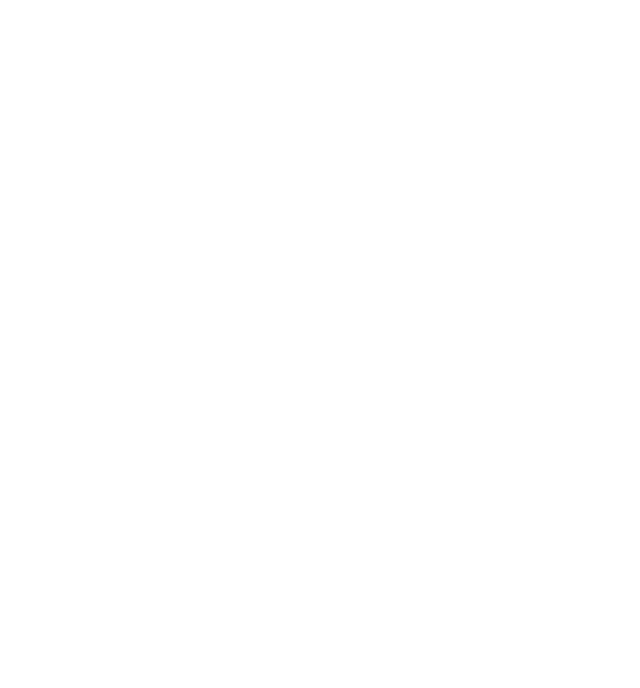
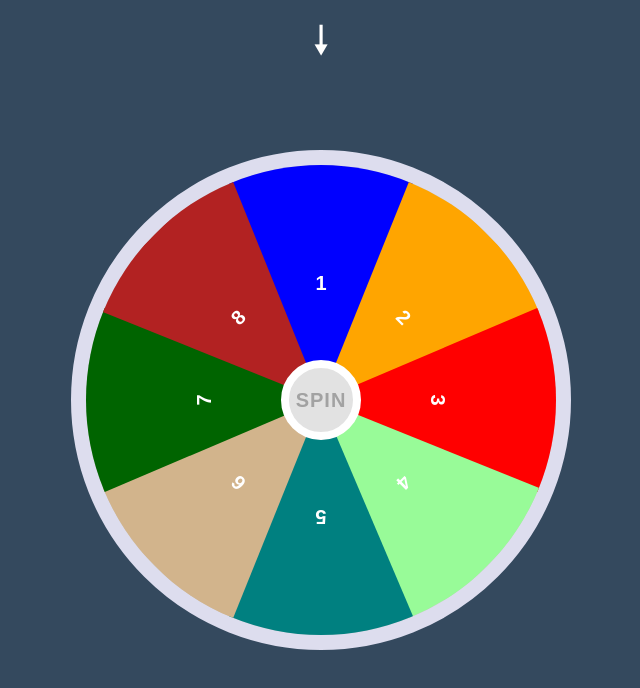
Before and after one commit to adnankasem/portfolio-project, a plain HTML site: page index.html in a window 1280 px wide. Shown: the whole page, without its empty margins (319-959 px from the left). Drawn offline with nearby package versions, Linux system fonts and the light colour scheme.

Commit message:
Basic Spinner with Arrow

```diff
--- /dev/null
+++ b/Css/styles.css
@@ -0,0 +1,112 @@
+*{
+    box-sizing: border-box;
+}
+
+body{
+    margin: 0;
+    padding: 0;
+    background-color: #34495e;
+    display: flex;
+    align-items: center;
+    justify-content: center;
+    height: 100vh;
+    overflow: hidden;
+}
+
+#spinner{
+    width: 500px;
+    height: 500px;
+    background-color: #ccc;
+    border-radius: 50%;
+    border: 15px solid #dde;
+    position: relative;
+    overflow: hidden;
+    transition: 5s;
+}
+
+.container div {
+
+    height: 50%;
+    width: 200px;
+    position: absolute;
+    clip-path: polygon(100% 0 , 50% 100% , 0 0);
+    transform: translateX(-50%);
+    transform-origin: bottom;
+    text-align: center;
+    display: flex;
+    align-items: center;
+    justify-content: center;
+    font-size: 20px;
+    font-weight: bold;
+    font-family: sans-serif;
+    color: #fff;
+    left: 135px;
+}
+
+.container .one {
+    background-color: blue;
+    left: 50%;
+}
+.container .two {
+    background-color: orange;
+    transform: rotate(45deg);
+}
+.container .three {
+    background-color: red;
+    transform: rotate(90deg);
+}
+.container .four {
+    background-color: palegreen;
+    transform: rotate(135deg);
+}
+.container .five {
+    background-color: teal;
+    transform: rotate(180deg);
+}
+.container .six {
+    background-color: tan;
+    transform: rotate(225deg);
+}
+.container .seven {
+    background-color: darkgreen;
+    transform: rotate(270deg);
+}
+.container .eight {
+    background-color: firebrick;
+    transform: rotate(315deg);
+}
+
+.arrow{
+    position: absolute;
+    top: 10px;
+    left: 50%;
+    transform: translateX(-50%);
+    color: #fff;
+}
+
+.arrow::before {
+    content: "\1F817";
+    font-size: 40px;
+
+}
+
+#spin{
+    position: absolute;
+    top: 50%;
+    left: 50%;
+    transform: translate(-50%, -50%);
+    z-index: 10;
+    background-color: #e2e2e2;
+    text-transform: uppercase;
+    border: 8px solid #fff;
+    font-weight: bold;
+    font-size: 20px;
+    color: #a2a2a2;
+    width: 80px;
+    height: 80px;
+    font-family: sans-serif;
+    border-radius: 50%;
+    cursor: pointer;
+    outline: none;
+    letter-spacing: 1px;
+}
--- a/index.html
+++ b/index.html
@@ -1,13 +1,39 @@
 <!DOCTYPE html>
 <html lang="en">
+
 <head>
-    <meta charset="UTF-8">
-    <meta http-equiv="X-UA-Compatible" content="IE=edge">
-    <meta name="viewport" content="width=device-width, initial-scale=1.0">
+    <!-- Required meta tags always come first -->
+    <meta charset="utf-8" />
+    <meta name="viewport" content="width=device-width, initial-scale=1" />
+    <!-- build:css css/main.css -->
+    <link rel="stylesheet" href="https://maxcdn.bootstrapcdn.com/bootstrap/4.0.0/css/bootstrap.min.css" integrity="sha384-Gn5384xqQ1aoWXA+058RXPxPg6fy4IWvTNh0E263XmFcJlSAwiGgFAW/dAiS6JXm" crossorigin="anonymous">
+    <link rel="stylesheet" href="/Css/styles.css" />
+    <!-- endbuild -->
     <title>Watcha Cravin?</title>
 </head>
 <body>
 
+    <button id="spin">Spin</button>
+    <span class="arrow"></span>
+    <div class="container"  id="spinner">
+        <div class="one">1</div>
+        <div class="two">2</div>
+        <div class="three">3</div>
+        <div class="four">4</div>
+        <div class="five">5</div>
+        <div class="six">6</div>
+        <div class="seven">7</div>
+        <div class="eight">8</div>
+    </div>
 
+
+    <!-- jQuery must come first, then Popper.js, then the Bootstrap JavaScript plugins.-->
+    <!-- build:js js/main.js -->
+    <script src="/js/main.js"></script>
+    <script src="https://code.jquery.com/jquery-3.2.1.slim.min.js" integrity="sha384-KJ3o2DKtIkvYIK3UENzmM7KCkRr/rE9/Qpg6aAZGJwFDMVNA/GpGFF93hXpG5KkN" crossorigin="anonymous"></script>
+    <script src="https://cdnjs.cloudflare.com/ajax/libs/popper.js/1.12.9/umd/popper.min.js" integrity="sha384-ApNbgh9B+Y1QKtv3Rn7W3mgPxhU9K/ScQsAP7hUibX39j7fakFPskvXusvfa0b4Q" crossorigin="anonymous"></script>
+    <script src="https://maxcdn.bootstrapcdn.com/bootstrap/4.0.0/js/bootstrap.min.js" integrity="sha384-JZR6Spejh4U02d8jOt6vLEHfe/JQGiRRSQQxSfFWpi1MquVdAyjUar5+76PVCmYl" crossorigin="anonymous"></script>
+
+    <!-- endbuild -->
 </body>
 </html>
--- /dev/null
+++ b/js/main.js
@@ -0,0 +1,8 @@
+let container = document.querySelector(".container");
+let btn = document.getElementById("spin");
+let number = Math.ceil(Math.random() * 1000);
+
+btn.onclick = function(){
+    container.style.transform = "rotate(" + number + "deg)";
+    number += Math.ceil(Math.random() * 1000);
+}
```
